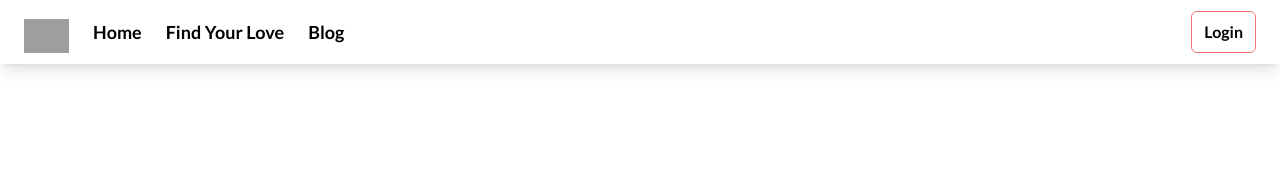
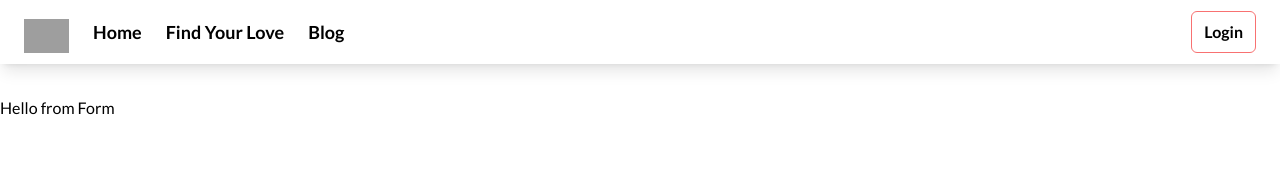
Before and after one commit to GitHubAccocount/DatingApp-Frontend, a Vue app: page /find/form in a window 1280 px wide. Shown: the top 186 px of the page. Built offline with nearby package versions, Linux system fonts and the light colour scheme; grey boxes are pictures that could not be loaded.

Commit message:
feat: add form/TheForm.vue in components, add FormView.vue in views, add new path in index.ts, update apth in button in TheHero.vue

```diff
--- /dev/null
+++ b/src/components/form/TheForm.vue
@@ -0,0 +1,5 @@
+<template>
+  <h1>Hello from Form</h1>
+</template>
+
+<script lang="ts" setup></script>
--- a/src/components/loveSearch/TheHero.vue
+++ b/src/components/loveSearch/TheHero.vue
@@ -15,7 +15,7 @@
             Fill the form and find the
             <span class="font-semibold text-red-400">person just like you!</span>
           </h3>
-          <router-link to="/find">
+          <router-link to="/find/form">
             <custom-button text="Go to the form" type="form"></custom-button>
           </router-link>
         </div>
--- a/src/router/index.ts
+++ b/src/router/index.ts
@@ -17,6 +17,11 @@ const router = createRouter({
       path: '/blog',
       name: 'blog',
       component: () => import('@/views/BlogView.vue')
+    },
+    {
+      path: '/find/form',
+      name: 'form',
+      component: () => import('@/views/FormView.vue')
     }
   ]
 });
--- /dev/null
+++ b/src/views/FormView.vue
@@ -0,0 +1,7 @@
+<template>
+  <the-form></the-form>
+</template>
+
+<script lang="ts" setup>
+import TheForm from '@/components/form/TheForm.vue';
+</script>
```
